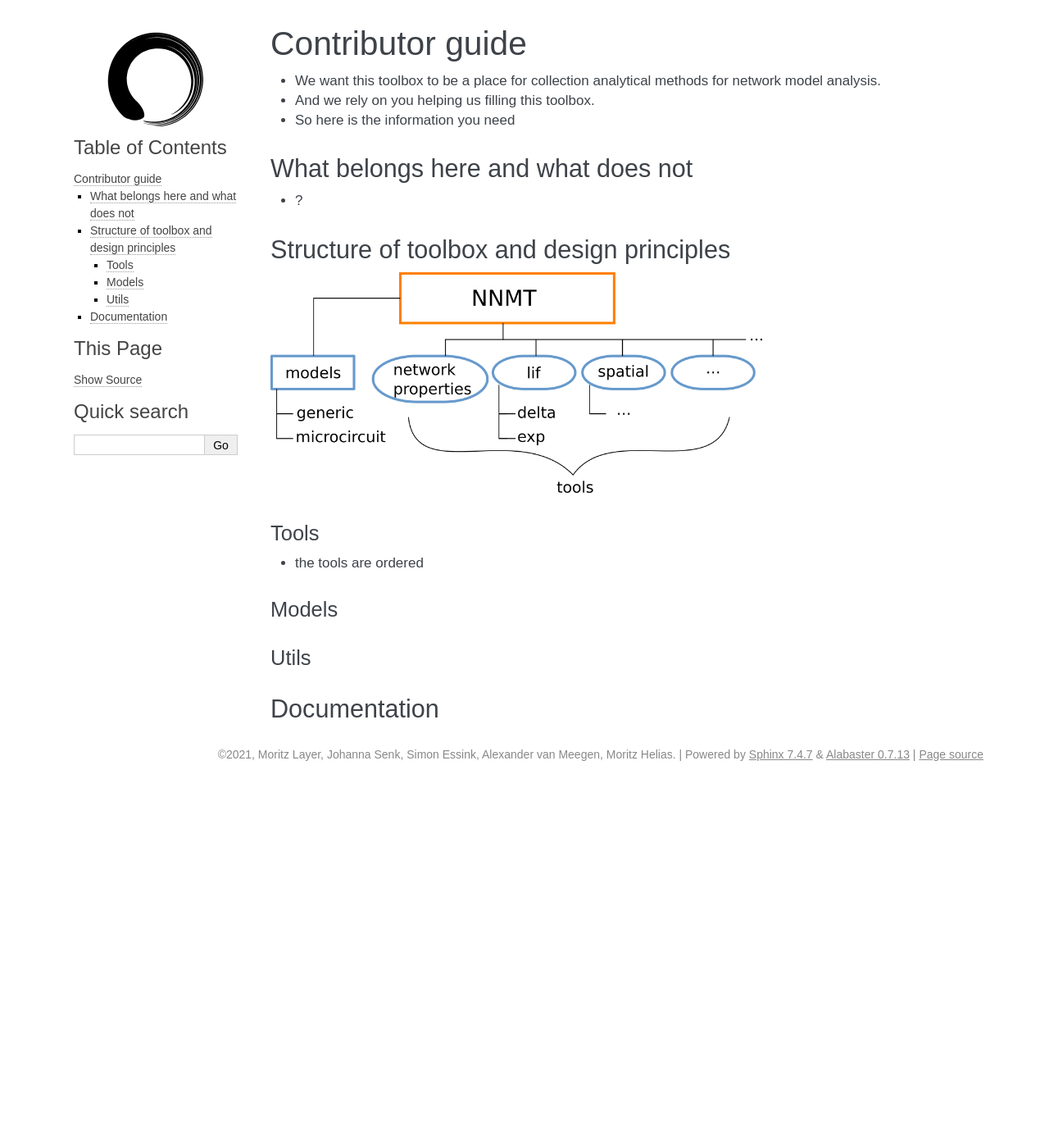
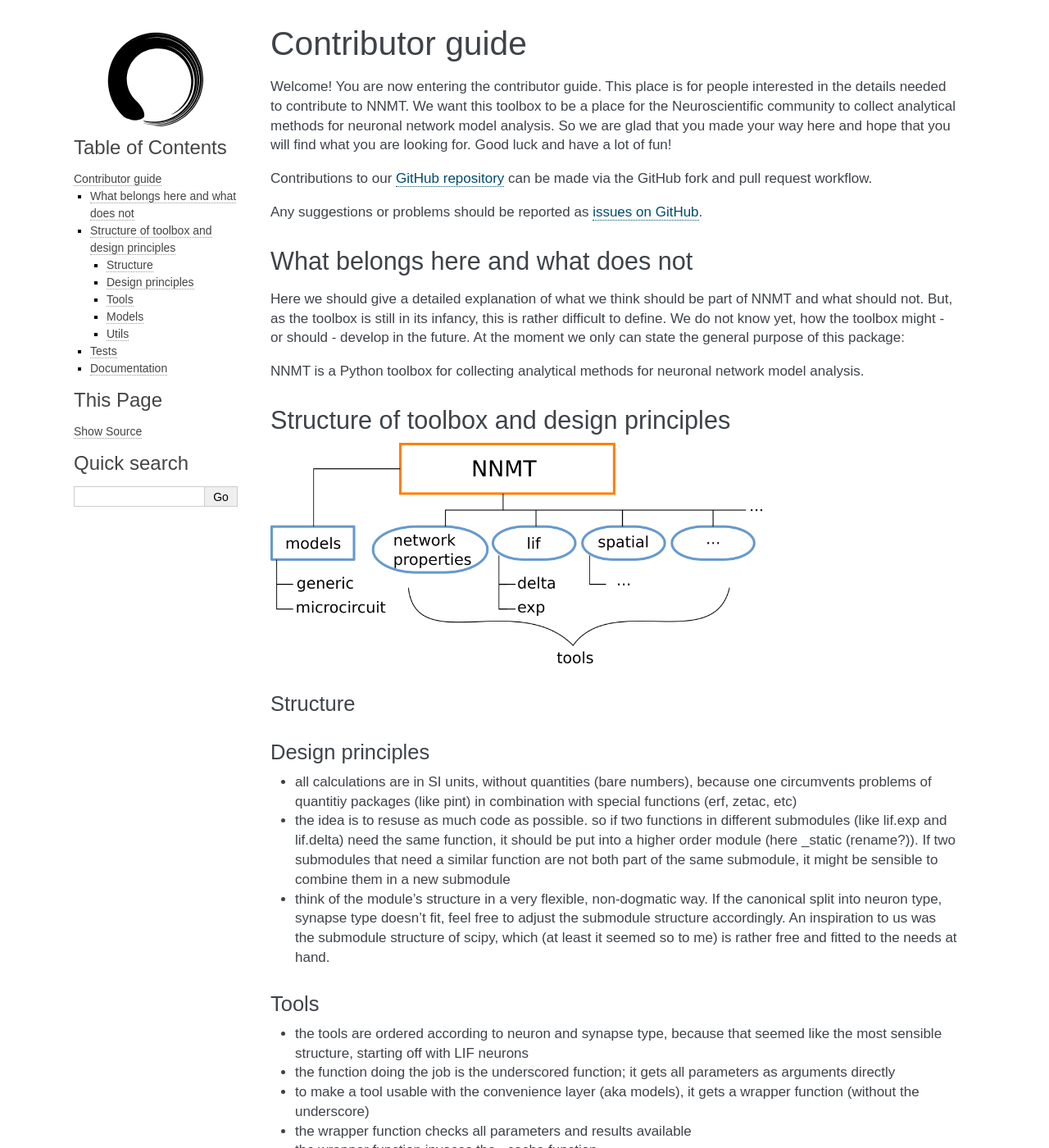
Before and after one commit to INM-6/nnmt, a Sphinx documentation site: the page built from docs/source/contributor_guide.rst, in a window 1280 px wide and 1400 px high. Shown: the whole window at 82% size. Built offline with Sphinx 7.4.7, drawn with Linux system fonts in a browser that asks for light colours; formulas are drawn with MathJax 3; pages that are not in the unit, such as notebooks, are missing from menus; some of the changed text lies outside the part shown.

Commit message:
Work on contributor guide

```diff
--- a/docs/source/contributor_guide.rst
+++ b/docs/source/contributor_guide.rst
@@ -2,17 +2,31 @@
 Contributor guide
 =================
 
-- We want this toolbox to be a place for collection analytical methods for
-  network model analysis.
-- And we rely on you helping us filling this toolbox.
-- So here is the information you need
+Welcome! You are now entering the contributor guide. This place is for people
+interested in the details needed to contribute to NNMT. We want this toolbox to
+be a place for the Neuroscientific community to collect analytical methods for
+neuronal network model analysis. So we are glad that you made your way here and
+hope that you will find what you are looking for. Good luck and have a lot of
+fun!
 
+Contributions to our `GitHub repository <https://github.com/INM-6/nnmt>`_ can
+be made via the GitHub fork and pull request workflow.
+
+Any suggestions or problems should be reported as
+`issues on GitHub <https://github.com/INM-6/nnmt/issues>`_.
 
 ***********************************
 What belongs here and what does not
 ***********************************
 
-- ?
+Here we should give a detailed explanation of what we think should be part of
+NNMT and what should not. But, as the toolbox is still in its infancy, this is
+rather difficult to define. We do not know yet, how the toolbox might - or
+should - develop in the future. At the moment we only can state the general
+purpose of this package:
+
+NNMT is a Python toolbox for collecting analytical methods for neuronal network
+model analysis.
 
 ******************************************
 Structure of toolbox and design principles
@@ -22,18 +36,81 @@ Structure of toolbox and design principles
   :width: 600
   :alt: Sketch of structure of python package
 
+Structure
+=========
+
+
+Design principles
+=================
+
+- all calculations are in SI units, without quantities (bare numbers), because
+  one circumvents problems of quantitiy packages (like pint) in combination
+  with special functions (erf, zetac, etc)
+- the idea is to resuse as much code as possible. so if two functions in
+  different submodules (like lif.exp and lif.delta) need the same function, it
+  should be put into a higher order module (here _static (rename?)). If two
+  submodules that need a similar function are not both part of the same
+  submodule, it might be sensible to combine them in a new submodule
+- think of the module's structure in a very flexible, non-dogmatic way. If the
+  canonical split into neuron type, synapse type doesn't fit, feel free to
+  adjust the submodule structure accordingly. An inspiration to us was the
+  submodule structure of scipy, which (at least it seemed so to me) is rather
+  free and fitted to the needs at hand.
+
 Tools
 =====
 
-- the tools are ordered
+- the tools are ordered according to neuron and synapse type, because that
+  seemed like the most sensible structure, starting off with LIF neurons
+- the function doing the job is the underscored function; it gets all
+  parameters as arguments directly
+- to make a tool usable with the convenience layer (aka models), it gets a
+  wrapper function (without the underscore)
+- the wrapper function checks all parameters and results available
+- the wrapper function invoces the _cache function
+- should be using parameter checks (decorators in utils)
+- should raise warnings if valid parameter regime is left
+- should raise errors if return values are meaningless (negative rates)
+- should have meaningful names
+- need to have good docstring
 
 Models
 ======
 
+- models derive from the network class
+- each model is supposed to calculate necessary parameters when instantiated
+- therefore you can add methods and invoke them in the __init__ method.
+- they might read in yaml files, specifying the model parameters including
+  units.
+- when instantiated the parameters are loaded, converted to SI units and then
+  stripped off units saved in input_units dict
+- result units stored in results_units
+- most important: results hash dict vs results dict
+
+
 Utils
 =====
 
+- most important: cache and how it works
+
+*****
+Tests
+*****
+
+- explained in detail in :ref:`test section <mytests>`
 
 *************
 Documentation
 *************
+
+- mostly automatic using sphinx and rst files
+- source vs build
+- conf.py
+- index.rst
+- make clean, make html
+- link to sphinx documentation
+- Need to list functions in module docstring
+- follow numpy standard (link)
+- in wrapper or underscored function?
+- if in wrapper, you need to list the network params, analysis params and
+  results needed
--- a/docs/source/tests.rst
+++ b/docs/source/tests.rst
@@ -1,3 +1,4 @@
+.. _mytests:
 =====
 Tests
 =====
```
